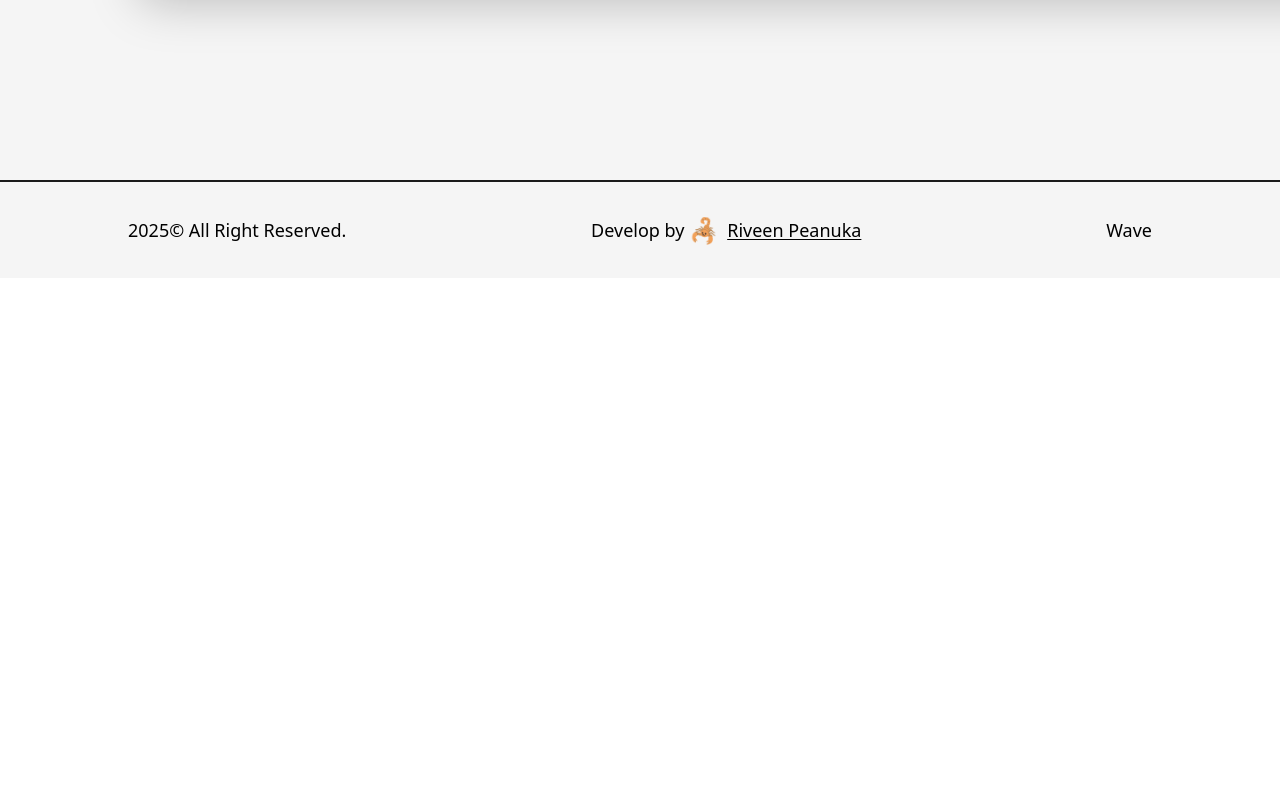
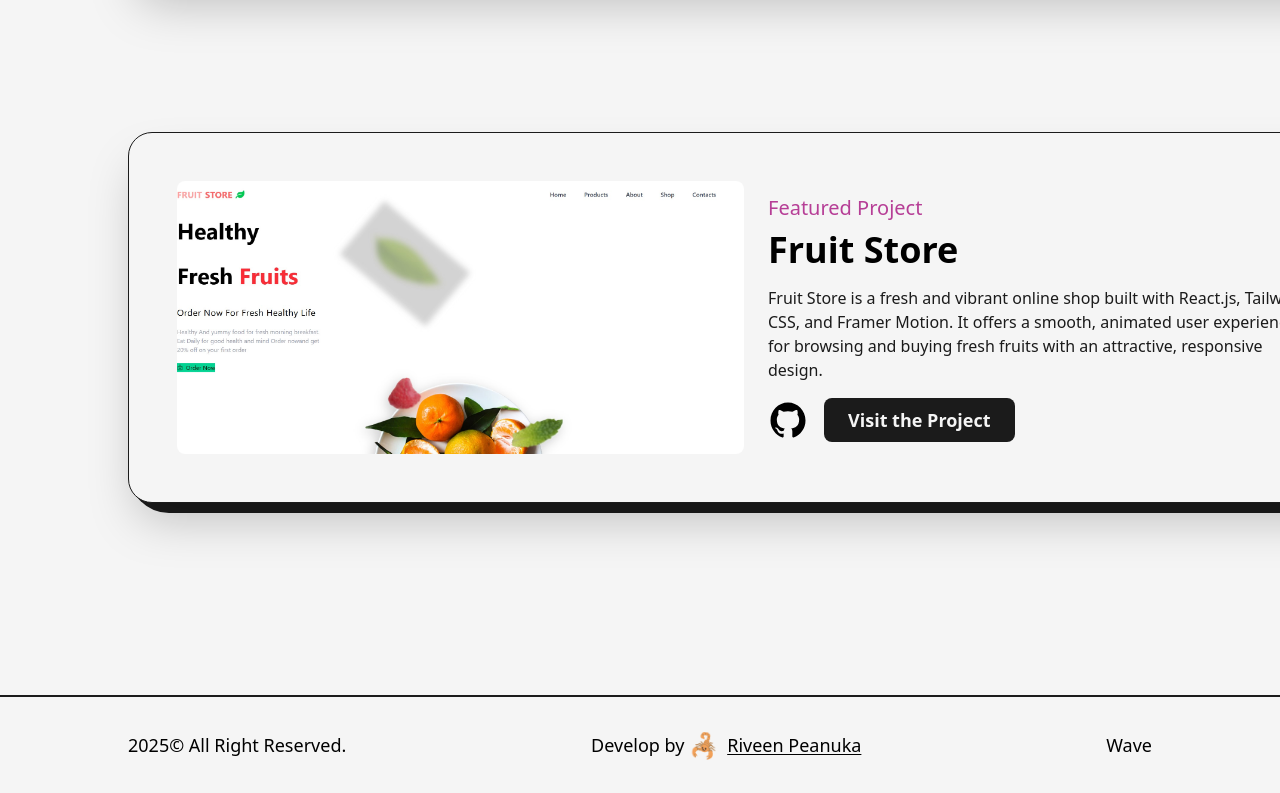
Before and after one commit to spriveen/Portfolio, a Next.js app: page /project in a window 1280 px wide. Shown: the part 10935-11728 px from the top of the page. Before the commit the page ends 11213 px from the top, so only its background shows below. Built offline with nearby package versions, Linux system fonts and the light colour scheme.

Commit message:
update project js

```diff
--- a/src/pages/project.js
+++ b/src/pages/project.js
@@ -25,6 +25,7 @@ import project18 from '../../public/images/projects/16.jpg'
 import project19 from '../../public/images/projects/17.jpg'
 import project20 from '../../public/images/projects/18.jpg'
 import project21 from '../../public/images/projects/19.jpg'
+import project22 from '../../public/images/projects/20.jpg'
 
 import { motion } from 'framer-motion'
 import AnimatedText from '@/components/AnimatedText'
@@ -347,6 +348,18 @@ const project = () => {
               />
             </div>
 
+             <div className='col-span-12'>
+              <FeaturedProject
+                title="Fruit Store"
+                img={project22}
+                summary="Fruit Store is a fresh and vibrant online shop built with React.js, Tailwind CSS, and Framer Motion. It offers a smooth, animated user experience for browsing and buying fresh fruits with an attractive, responsive design."
+                link="/"
+                github="https://github.com/spriveen/Fruit-Selling"
+                type="Featured Project"
+              />
+            </div>
+
+
 
 
 
```
Also changed, not shown: public/images/projects/20.jpg (added).
